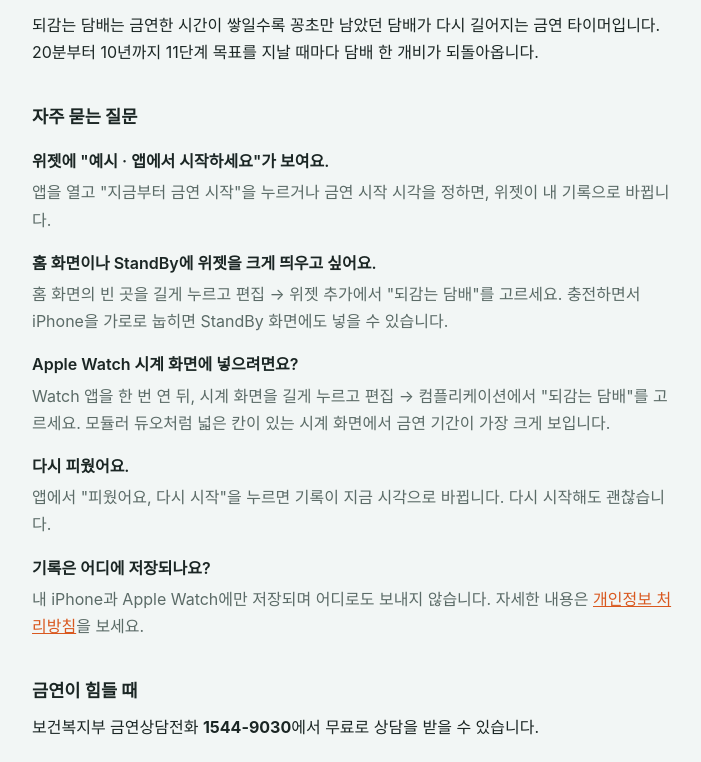
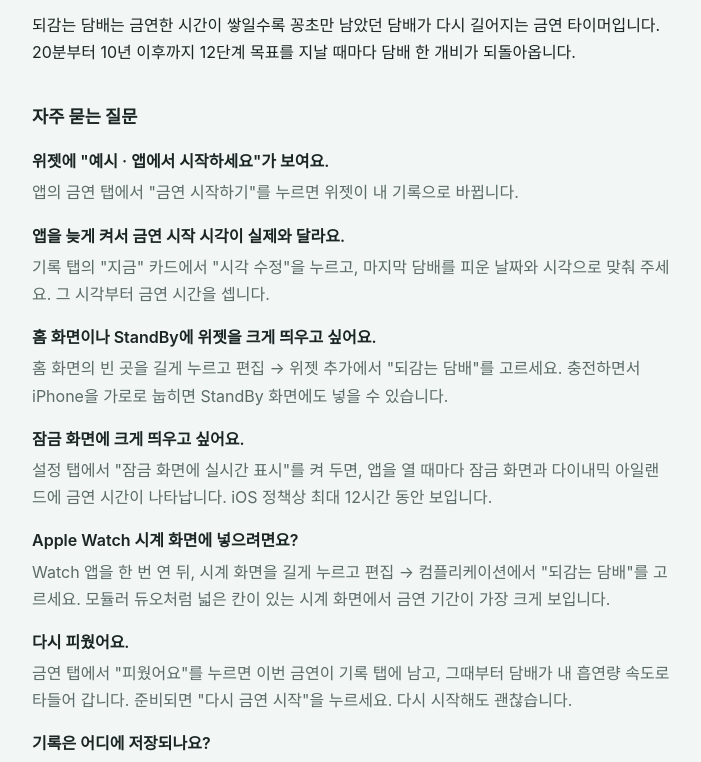
Before and after one commit to saejinpark/rewind-cigarette, a plain HTML site: page index.html in a window 1280 px wide. Shown: the part 140-902 px from the top of the page, without its empty margins (288-989 px from the left). Drawn offline with Linux system fonts and the light colour scheme.

Commit message:
Update support page for 1.1: new icon, 12 goals, current FAQ
Co-Authored-By: Claude Opus 5.5 <noreply@anthropic.com>

```diff
--- a/index.html
+++ b/index.html
@@ -37,21 +37,27 @@
     </div>
   </header>
 
-  <p>되감는 담배는 금연한 시간이 쌓일수록 꽁초만 남았던 담배가 다시 길어지는 금연 타이머입니다. 20분부터 10년까지 11단계 목표를 지날 때마다 담배 한 개비가 되돌아옵니다.</p>
+  <p>되감는 담배는 금연한 시간이 쌓일수록 꽁초만 남았던 담배가 다시 길어지는 금연 타이머입니다. 20분부터 10년 이후까지 12단계 목표를 지날 때마다 담배 한 개비가 되돌아옵니다.</p>
 
   <h2>자주 묻는 질문</h2>
   <dl>
     <dt>위젯에 "예시 · 앱에서 시작하세요"가 보여요.</dt>
-    <dd>앱을 열고 "지금부터 금연 시작"을 누르거나 금연 시작 시각을 정하면, 위젯이 내 기록으로 바뀝니다.</dd>
+    <dd>앱의 금연 탭에서 "금연 시작하기"를 누르면 위젯이 내 기록으로 바뀝니다.</dd>
+
+    <dt>앱을 늦게 켜서 금연 시작 시각이 실제와 달라요.</dt>
+    <dd>기록 탭의 "지금" 카드에서 "시각 수정"을 누르고, 마지막 담배를 피운 날짜와 시각으로 맞춰 주세요. 그 시각부터 금연 시간을 셉니다.</dd>
 
     <dt>홈 화면이나 StandBy에 위젯을 크게 띄우고 싶어요.</dt>
     <dd>홈 화면의 빈 곳을 길게 누르고 편집 → 위젯 추가에서 "되감는 담배"를 고르세요. 충전하면서 iPhone을 가로로 눕히면 StandBy 화면에도 넣을 수 있습니다.</dd>
+
+    <dt>잠금 화면에 크게 띄우고 싶어요.</dt>
+    <dd>설정 탭에서 "잠금 화면에 실시간 표시"를 켜 두면, 앱을 열 때마다 잠금 화면과 다이내믹 아일랜드에 금연 시간이 나타납니다. iOS 정책상 최대 12시간 동안 보입니다.</dd>
 
     <dt>Apple Watch 시계 화면에 넣으려면요?</dt>
     <dd>Watch 앱을 한 번 연 뒤, 시계 화면을 길게 누르고 편집 → 컴플리케이션에서 "되감는 담배"를 고르세요. 모듈러 듀오처럼 넓은 칸이 있는 시계 화면에서 금연 기간이 가장 크게 보입니다.</dd>
 
     <dt>다시 피웠어요.</dt>
-    <dd>앱에서 "피웠어요, 다시 시작"을 누르면 기록이 지금 시각으로 바뀝니다. 다시 시작해도 괜찮습니다.</dd>
+    <dd>금연 탭에서 "피웠어요"를 누르면 이번 금연이 기록 탭에 남고, 그때부터 담배가 내 흡연량 속도로 타들어 갑니다. 준비되면 "다시 금연 시작"을 누르세요. 다시 시작해도 괜찮습니다.</dd>
 
     <dt>기록은 어디에 저장되나요?</dt>
     <dd>내 iPhone과 Apple Watch에만 저장되며 어디로도 보내지 않습니다. 자세한 내용은 <a href="privacy/">개인정보 처리방침</a>을 보세요.</dd>
```
Also changed, not shown: icon.png.
